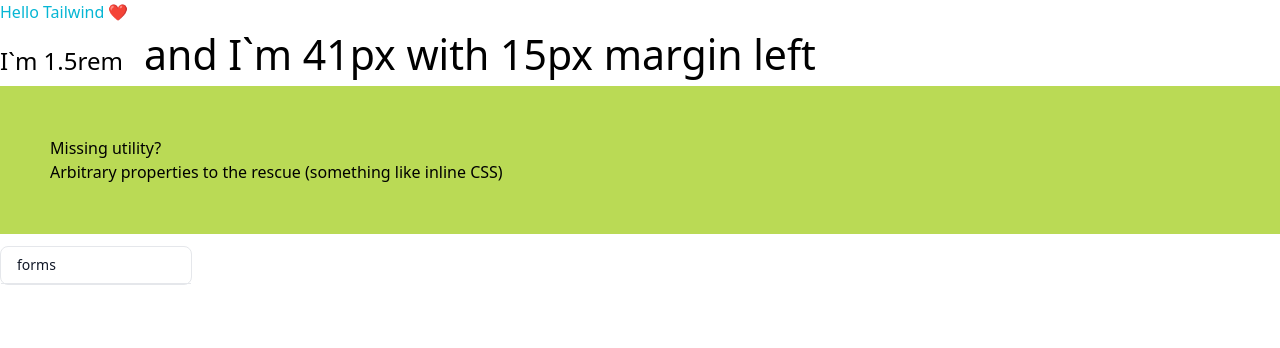
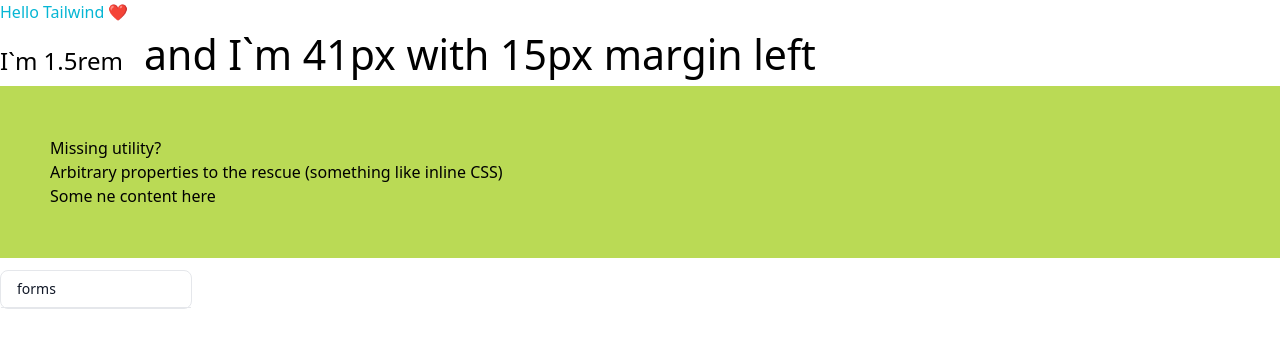
Before and after one commit to palmjack/next-tailwind, a Next.js app: page / in a window 1280 px wide. Shown: the top 348 px of the page. Built offline with nearby package versions, Linux system fonts and the light colour scheme.

Commit message:
test push vercel

```diff
--- a/src/pages/index.tsx
+++ b/src/pages/index.tsx
@@ -17,6 +17,7 @@
       <div className="bg-[#bada55] p-[50px] [color:black] hover:bg-[#123456] hover:[color:white]">
         <h2>Missing utility?</h2>
         <p>Arbitrary properties to the rescue (something like inline CSS)</p>
+        <p>Some ne content here</p>
       </div>
       <ul className="mt-3 w-48 rounded-lg border border-gray-200 bg-white text-sm font-medium text-gray-900 dark:border-gray-600 dark:bg-gray-700 dark:text-white">
         <li className="relative w-full rounded-t-lg border-b border-gray-200 py-2 px-4 dark:border-gray-600">
```
